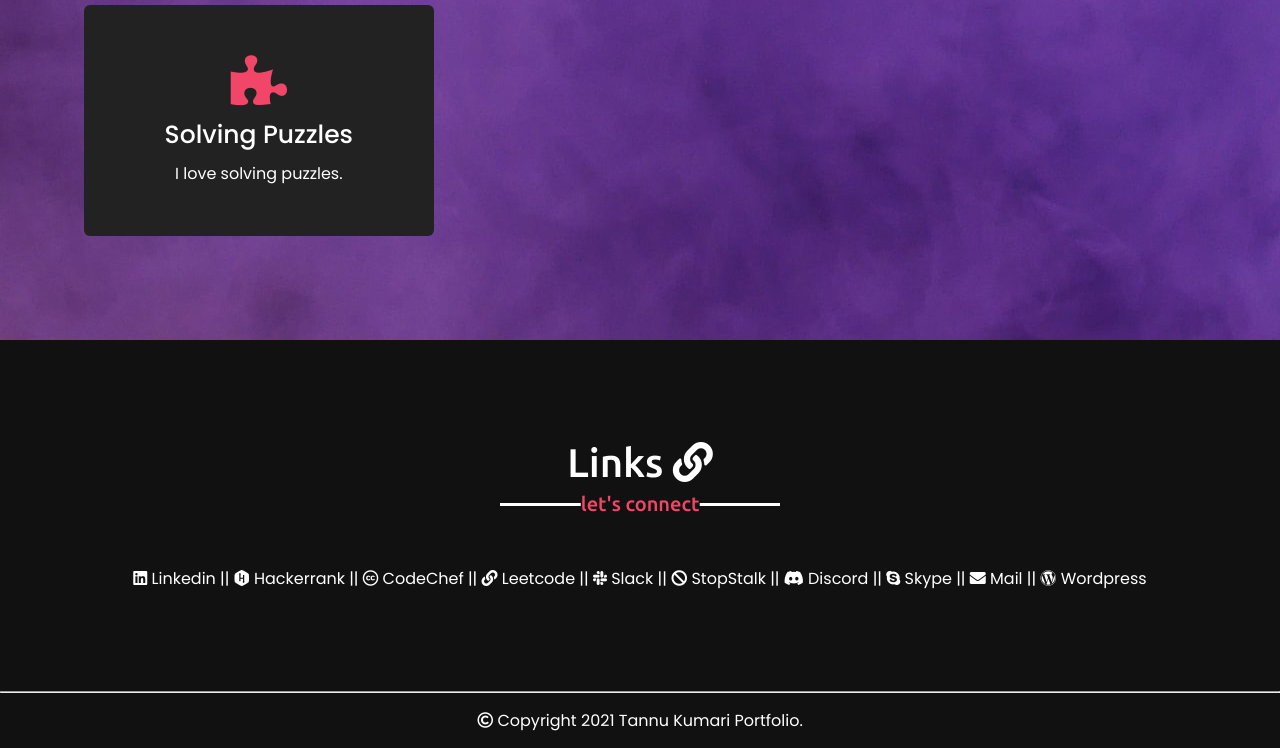
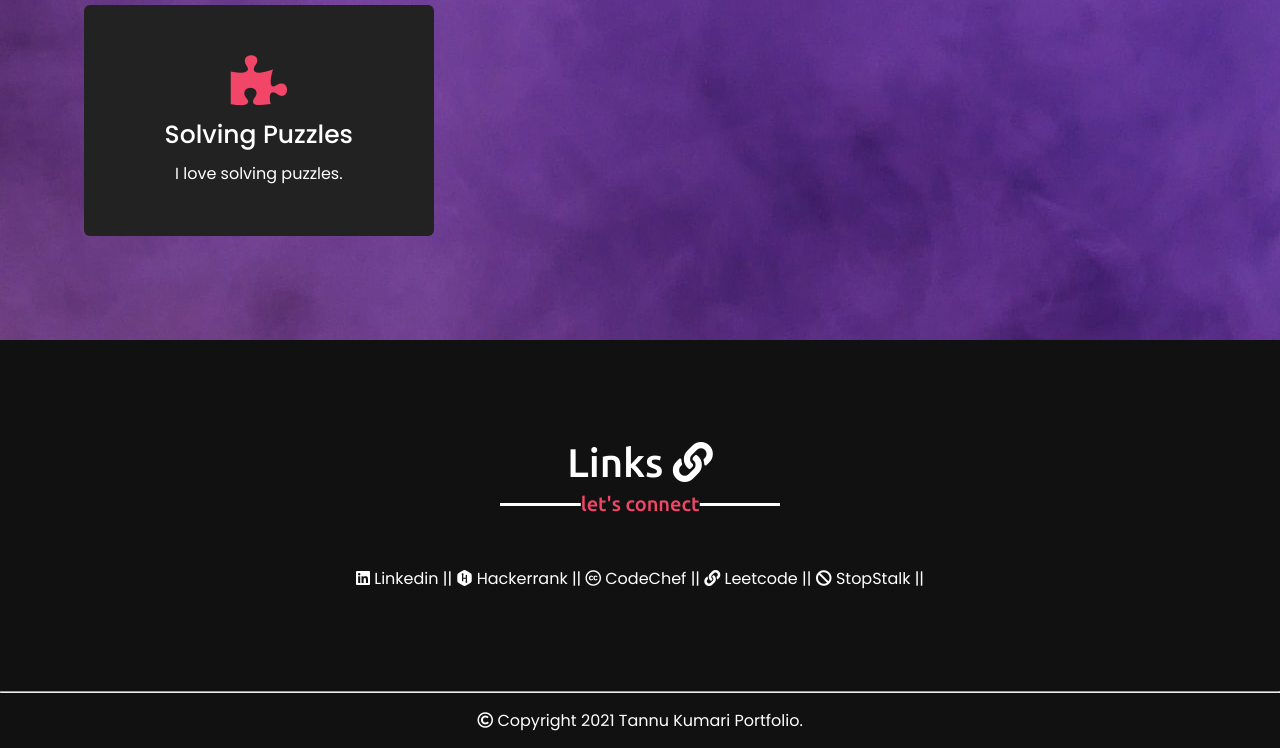
Before and after one commit to tannuchoudhary/My-Portfolio, a plain HTML site: page index.html in a window 1280 px wide. Shown: the part 6497-7245 px from the top of the page. Drawn offline with nearby package versions, Linux system fonts and the light colour scheme.

Commit message:
Update index.html

```diff
--- a/index.html
+++ b/index.html
@@ -372,15 +372,10 @@
 
             <div class="connect container-float">
                 <a style="color:white" href="https://www.linkedin.com/in/tannu-kumari-b95910171/"><i class="fab fa-linkedin"></i>  Linkedin   || </a>
-                <a style="color:white" href="https://www.linkedin.com/in/tannu-kumari-b95910171/"><i class="fab fa-hackerrank"></i>  Hackerrank   || </a>
-                <a style="color:white" href="https://www.linkedin.com/in/tannu-kumari-b95910171/"><i class="fab fa-creative-commons"></i>  CodeChef   || </a>
-                <a style="color:white" href="https://www.linkedin.com/in/tannu-kumari-b95910171/"><i class="fas fa-link"></i>  Leetcode   || </a>
-                <a style="color:white" href="https://www.linkedin.com/in/tannu-kumari-b95910171/"><i class="fab fa-slack"></i>  Slack   || </a>
-                <a style="color:white" href="https://www.linkedin.com/in/tannu-kumari-b95910171/"><i class="fas fa-ban"></i>  StopStalk   || </a>
-                <a style="color:white" href="https://www.linkedin.com/in/tannu-kumari-b95910171/"><i class="fab fa-discord"></i>  Discord  || </a>
-                <a style="color:white" href="https://www.linkedin.com/in/tannu-kumari-b95910171/"><i class="fab fa-skype"></i>  Skype   || </a>
-                <a style="color:white" href="https://www.linkedin.com/in/tannu-kumari-b95910171/"><i class="fas fa-envelope"></i>  Mail   || </a>
-                <a style="color:white" href="https://www.linkedin.com/in/tannu-kumari-b95910171/"><i class="fab fa-wordpress"></i>  Wordpress </a>
+                <a style="color:white" href="https://www.hackerrank.com/tannuchoudhary10"><i class="fab fa-hackerrank"></i>  Hackerrank   || </a>
+                <a style="color:white" href="https://www.codechef.com/users/tannu_kumari"><i class="fab fa-creative-commons"></i>  CodeChef   || </a>
+                <a style="color:white" href="https://leetcode.com/tannu_kumari/"><i class="fas fa-link"></i>  Leetcode   || </a>
+                <a style="color:white" href="https://www.stopstalk.com/user/profile/tannu_choudhary"><i class="fas fa-ban"></i>  StopStalk   || </a>
             </div>
 
 
```
